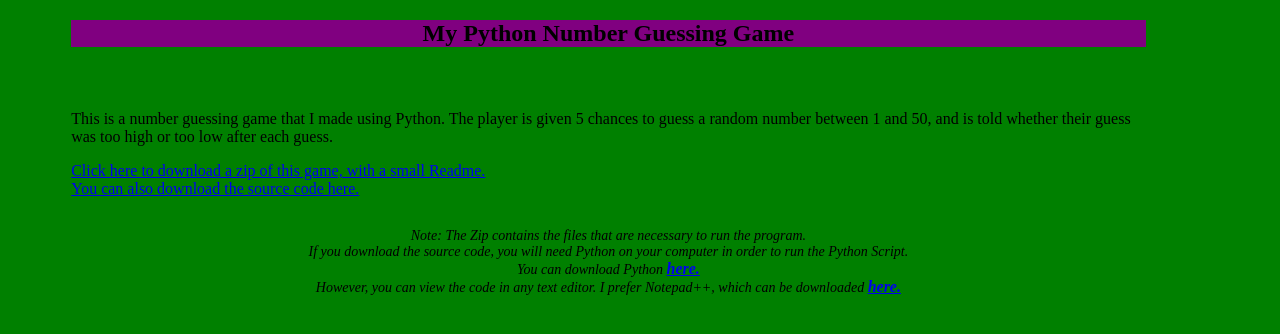
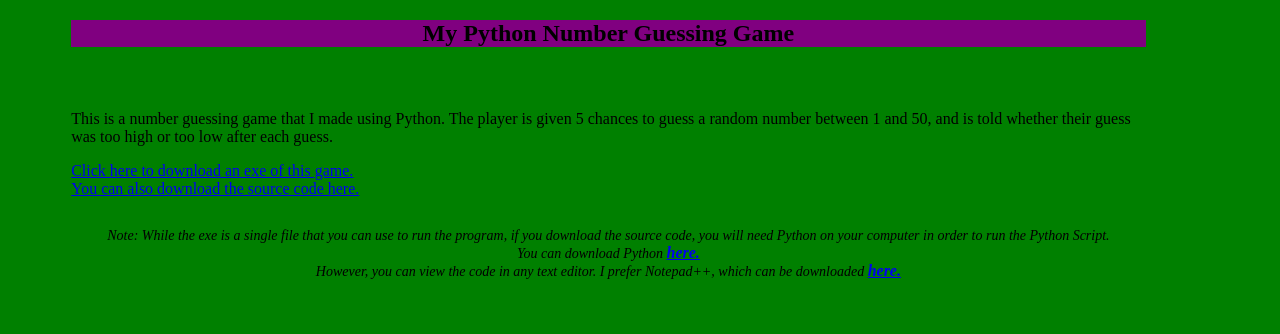
Before and after one commit to robertlent/py-NumGuess, a plain HTML site: page index.html in a window 1280 px wide. Drawn offline with Linux system fonts and the light colour scheme.

Commit message:
Update index.html

```diff
--- a/index.html
+++ b/index.html
@@ -10,10 +10,10 @@
 			<p>
 				This is a number guessing game that I made using Python. The player is given 5 chances to guess a random number between 1 and 50, and is told whether their guess was too high or too low after each guess.
 			</p>
-			<a href='https://github.com/robertmlent/py_numguess/releases/download/v1.0/numguessgame.exe' target="_blank">Click here to download a zip of this game, with a small Readme.</a><br>
+			<a href='https://github.com/robertmlent/py_numguess/releases/download/v1.0/numguessgame.exe' target="_blank">Click here to download an exe of this game.</a><br>
 			<a href='https://github.com/robertmlent/py_numguess/archive/v1.0.zip' target="_blank">You can also download the source code here.</a>
 			<p id='note'>
-				<br><em>Note: The Zip contains the files that are necessary to run the program.<br>If you download the source code, you will need Python on your computer in order to run the Python Script.<br>You can download Python <a href='https://www.python.org/download/' target="_blank"><strong>here.</strong></a><br>However, you can view the code in any text editor. I prefer Notepad++, which can be downloaded <a href='http://notepad-plus-plus.org/download/v6.6.6.html' target="_blank"><strong>here.</strong></a></em>
+				<br><em>Note: While the exe is a single file that you can use to run the program, if you download the source code, you will need Python on your computer in order to run the Python Script.<br>You can download Python <a href='https://www.python.org/download/' target="_blank"><strong>here.</strong></a><br>However, you can view the code in any text editor. I prefer Notepad++, which can be downloaded <a href='http://notepad-plus-plus.org/download/v6.6.6.html' target="_blank"><strong>here.</strong></a></em>
 			</p>
 		</div>
 	</body>
```
